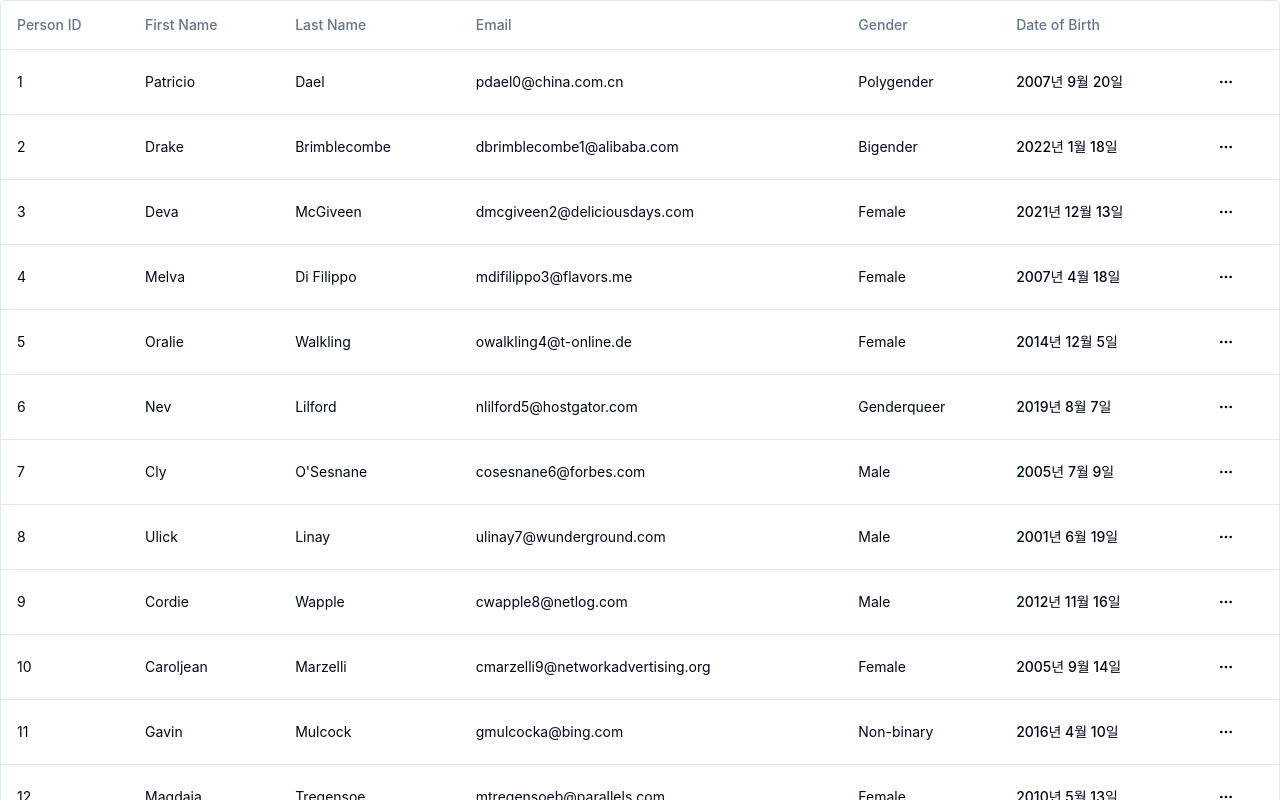
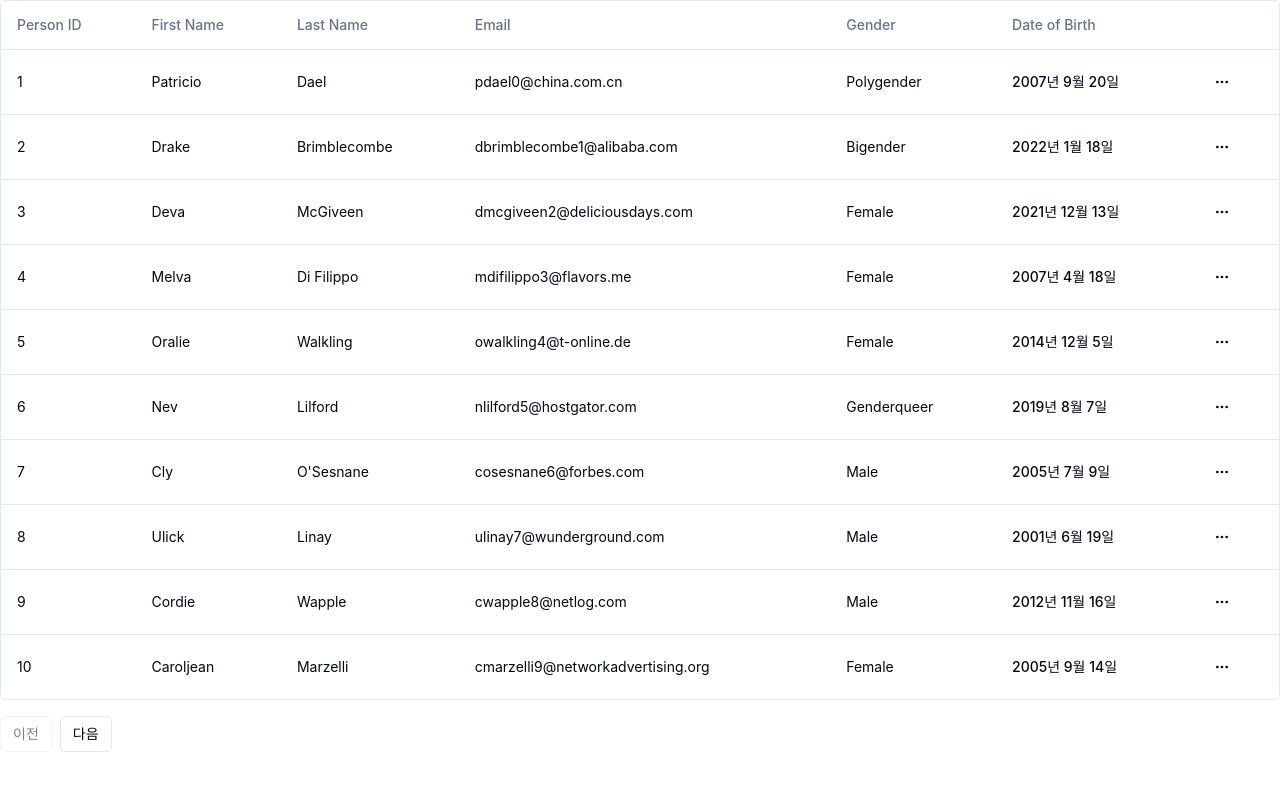
Before and after one commit to min33sky/tabletable, a Next.js app: page /people in a window 1280 px wide. Shown: the top 800 px of the page. Built offline with nearby package versions, Linux system fonts and the light colour scheme; a web font is replaced by a local one.

Commit message:
feat: add pagination to data table

```diff
--- a/src/app/people/data-table.tsx
+++ b/src/app/people/data-table.tsx
@@ -4,6 +4,7 @@
   ColumnDef,
   flexRender,
   getCoreRowModel,
+  getPaginationRowModel,
   useReactTable,
 } from '@tanstack/react-table';
 
@@ -15,6 +16,7 @@
   TableHeader,
   TableRow,
 } from '@/components/ui/table';
+import { Button } from '@/components/ui/button';
 
 interface DataTableProps<TData, TValue> {
   columns: ColumnDef<TData, TValue>[];
@@ -29,9 +31,12 @@
     data,
     columns,
     getCoreRowModel: getCoreRowModel(),
+    getPaginationRowModel: getPaginationRowModel(),
   });
 
   return (
+    <div>
+      {/* Table */}
       <div className="rounded-md border">
         <Table>
           <TableHeader>
@@ -61,14 +66,20 @@
                 >
                   {row.getVisibleCells().map((cell) => (
                     <TableCell key={cell.id}>
-                    {flexRender(cell.column.columnDef.cell, cell.getContext())}
+                      {flexRender(
+                        cell.column.columnDef.cell,
+                        cell.getContext(),
+                      )}
                     </TableCell>
                   ))}
                 </TableRow>
               ))
             ) : (
               <TableRow>
-              <TableCell colSpan={columns.length} className="h-24 text-center">
+                <TableCell
+                  colSpan={columns.length}
+                  className="h-24 text-center"
+                >
                   No results.
                 </TableCell>
               </TableRow>
@@ -76,5 +87,26 @@
           </TableBody>
         </Table>
       </div>
+
+      {/* Pagination */}
+      <div className="flex items-center justify-start space-x-2 py-4">
+        <Button
+          variant={'outline'}
+          size={'sm'}
+          onClick={() => table.previousPage()}
+          disabled={!table.getCanPreviousPage()}
+        >
+          이전
+        </Button>
+        <Button
+          variant={'outline'}
+          size={'sm'}
+          onClick={() => table.nextPage()}
+          disabled={!table.getCanNextPage()}
+        >
+          다음
+        </Button>
+      </div>
+    </div>
   );
 }
```
Lines whose indentation alone changed are shown as unchanged.
